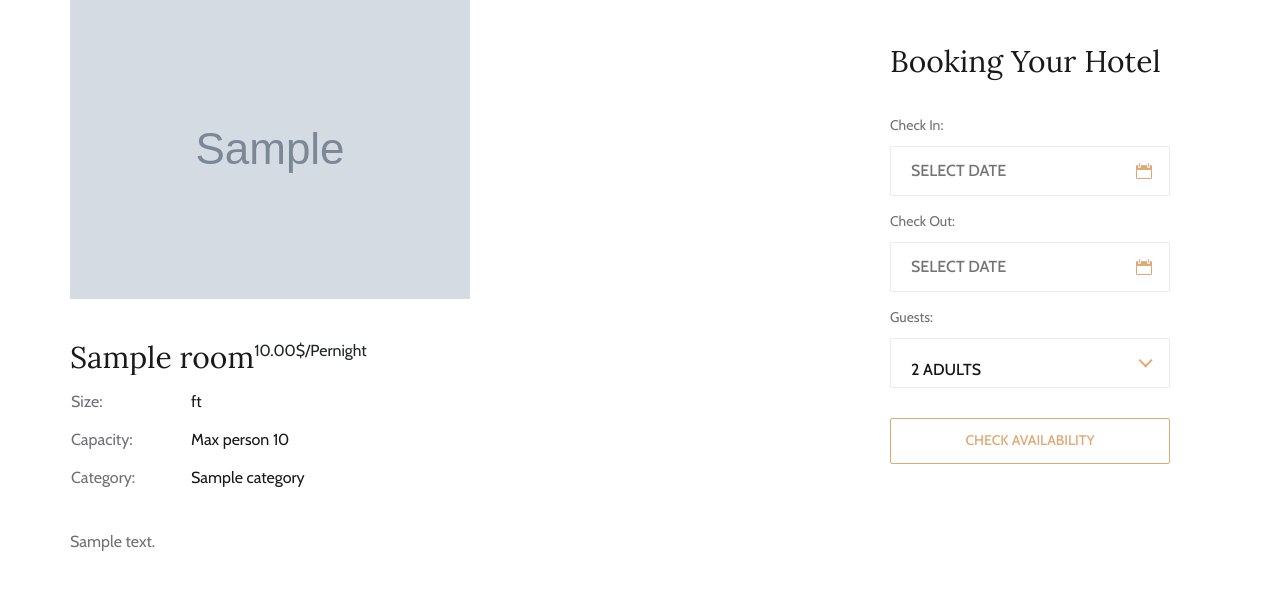
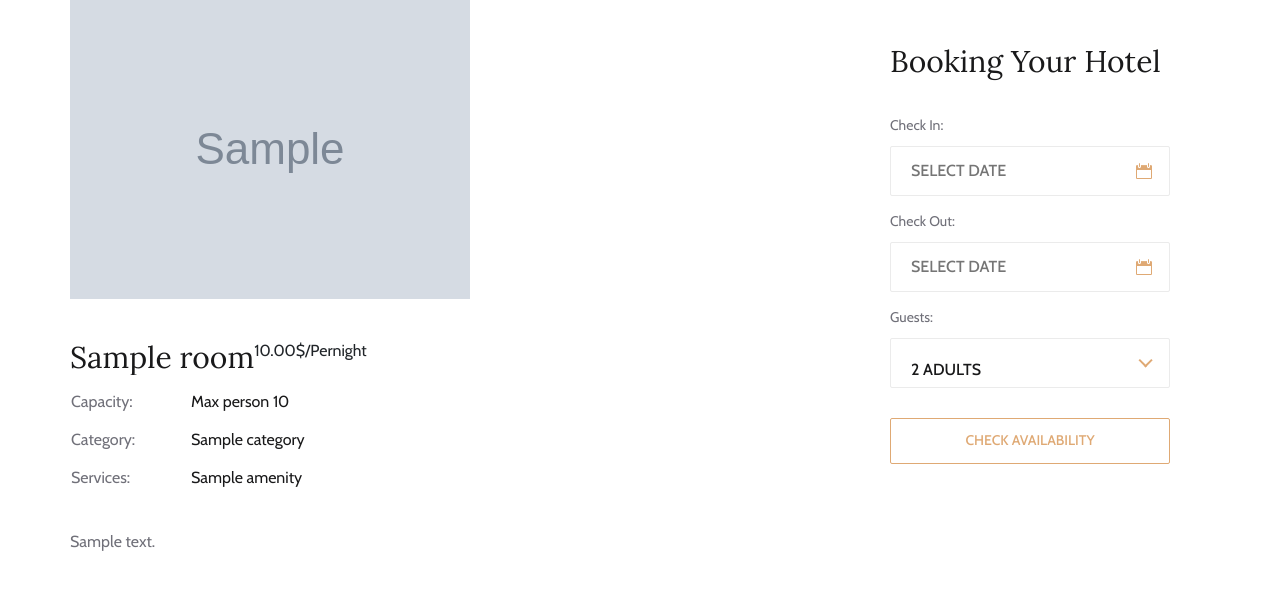
Before and after one commit to Olga-Yezerska/Hotel, a Django app: page /rooms/1/ in a window 1280 px wide. Shown: the part 321-915 px from the top of the page. Run offline with Django 5.2, Linux system fonts and the light colour scheme; tables that the repository leaves empty hold one stand-in row (values such as "Sample post"); grey boxes marked "Sample" are stand-in pictures; some libraries are stand-ins or nearby versions.

Commit message:
feat: refine room details view and remove unused context

```diff
--- a/hotel/templates/hotel/room-details.html
+++ b/hotel/templates/hotel/room-details.html
@@ -138,16 +138,20 @@
                         <table>
                             <tbody>
                                 <tr>
-                                    <td class="r-o">Size:</td>
-                                    <td>{{ room.size }} ft</td>
-                                </tr>
-                                <tr>
                                     <td class="r-o">Capacity:</td>
                                     <td>Max person {{ room.capacity }}</td>
                                 </tr>
                                 <tr>
                                     <td class="r-o">Category:</td>
                                     <td>{{ room.category.name }}</td>
+                                </tr>
+                                 <tr>
+                                    <td class="r-o">Services:</td>
+                                    <td>
+                                        {% for amenity in room.amenities.all %}
+                                            {{ amenity.name }}{% if not forloop.last %}, {% endif %}
+                                        {% endfor %}
+                                    </td>
                                 </tr>
                             </tbody>
                         </table>
```
Also changed, not shown: hotel/templates/hotel/rooms.html (+0 -7 lines).
